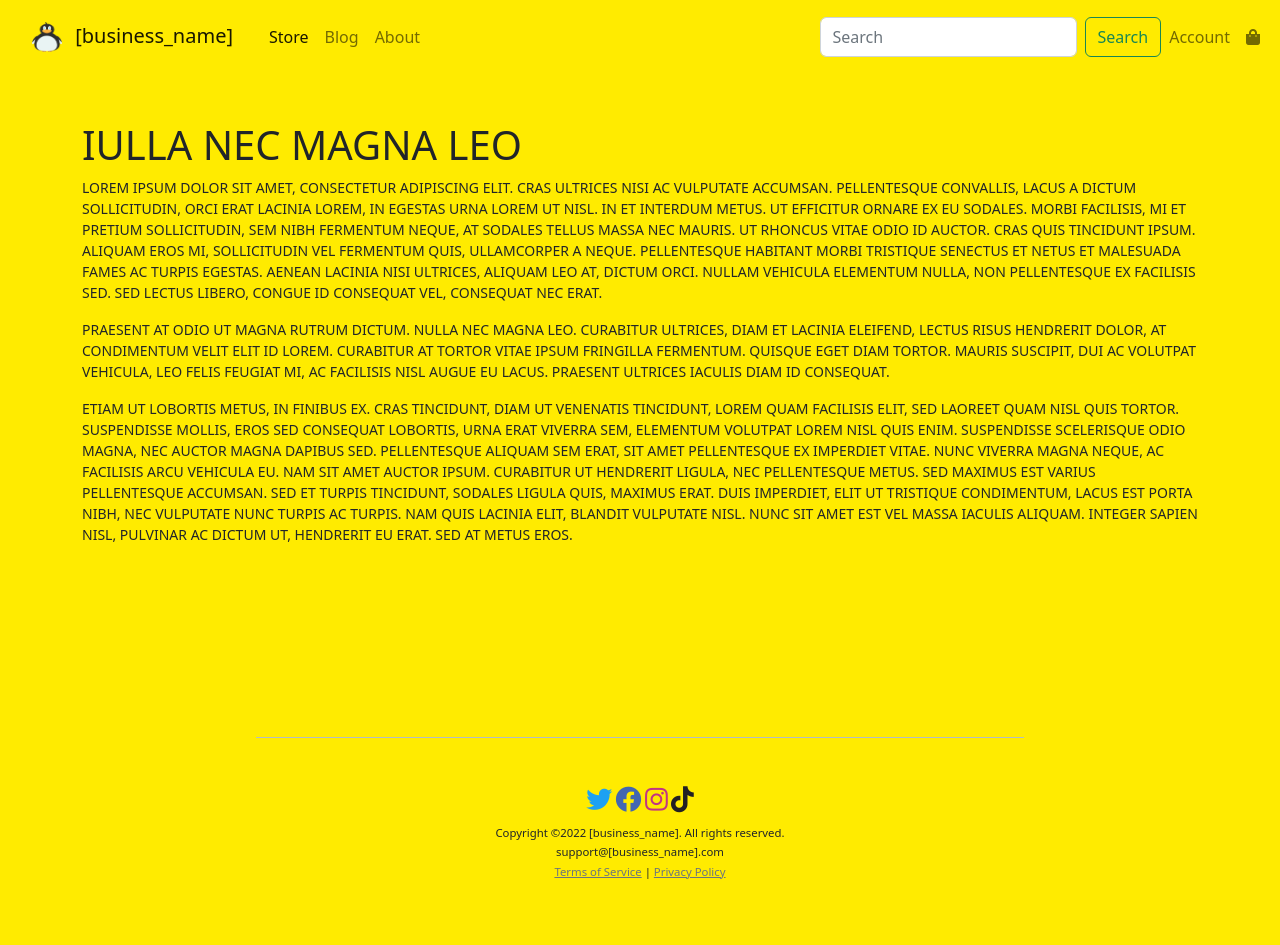
After one commit to smaster0517/Ecommerce-Django, a Django app: page /about/ in a window 1280 px wide. The commit adds this page. Run offline with Django 4.2, Linux system fonts and the light colour scheme.

Commit message:
Added About me/us page

```diff
--- /dev/null
+++ b/app_store/templates/app_store/about.html
@@ -0,0 +1,15 @@
+{% extends "app_store/base.html" %}
+{% load static %}
+
+{% block content %}
+    <div class="container mt-5">
+        <!-- custom About Me/Us -->
+        <div class="initialism">
+            <h1>Iulla nec magna leo</h1>
+            <p>Lorem ipsum dolor sit amet, consectetur adipiscing elit. Cras ultrices nisi ac vulputate accumsan. Pellentesque convallis, lacus a dictum sollicitudin, orci erat lacinia lorem, in egestas urna lorem ut nisl. In et interdum metus. Ut efficitur ornare ex eu sodales. Morbi facilisis, mi et pretium sollicitudin, sem nibh fermentum neque, at sodales tellus massa nec mauris. Ut rhoncus vitae odio id auctor. Cras quis tincidunt ipsum. Aliquam eros mi, sollicitudin vel fermentum quis, ullamcorper a neque. Pellentesque habitant morbi tristique senectus et netus et malesuada fames ac turpis egestas. Aenean lacinia nisi ultrices, aliquam leo at, dictum orci. Nullam vehicula elementum nulla, non pellentesque ex facilisis sed. Sed lectus libero, congue id consequat vel, consequat nec erat.</p>
+            <p>Praesent at odio ut magna rutrum dictum. Nulla nec magna leo. Curabitur ultrices, diam et lacinia eleifend, lectus risus hendrerit dolor, at condimentum velit elit id lorem. Curabitur at tortor vitae ipsum fringilla fermentum. Quisque eget diam tortor. Mauris suscipit, dui ac volutpat vehicula, leo felis feugiat mi, ac facilisis nisl augue eu lacus. Praesent ultrices iaculis diam id consequat.</p>
+            <p>Etiam ut lobortis metus, in finibus ex. Cras tincidunt, diam ut venenatis tincidunt, lorem quam facilisis elit, sed laoreet quam nisl quis tortor. Suspendisse mollis, eros sed consequat lobortis, urna erat viverra sem, elementum volutpat lorem nisl quis enim. Suspendisse scelerisque odio magna, nec auctor magna dapibus sed. Pellentesque aliquam sem erat, sit amet pellentesque ex imperdiet vitae. Nunc viverra magna neque, ac facilisis arcu vehicula eu. Nam sit amet auctor ipsum. Curabitur ut hendrerit ligula, nec pellentesque metus. Sed maximus est varius pellentesque accumsan. Sed et turpis tincidunt, sodales ligula quis, maximus erat. Duis imperdiet, elit ut tristique condimentum, lacus est porta nibh, nec vulputate nunc turpis ac turpis. Nam quis lacinia elit, blandit vulputate nisl. Nunc sit amet est vel massa iaculis aliquam. Integer sapien nisl, pulvinar ac dictum ut, hendrerit eu erat. Sed at metus eros.</p>
+        </div>
+    </div>
+
+{% endblock %}
--- a/app_store/templates/app_store/base.html
+++ b/app_store/templates/app_store/base.html
@@ -45,7 +45,7 @@
                 <a class="nav-link" href="{% url 'blog-posts' %}">Blog</a>
               </li>
               <li class="nav-item">
-                <a class="nav-link" href="#">About</a>
+                <a class="nav-link" href="{% url 'store-about' %}">About</a>
               </li>
             </ul>
             <ul class="navbar-nav ms-auto">
--- a/app_store/urls.py
+++ b/app_store/urls.py
@@ -3,7 +3,7 @@ from .views import FeaturedProductListView, ProductDetailView, StoreProductListV
 from . import views
 
 urlpatterns = [
-    # path('', views.home, name='store-home'),
+    path('about/', views.about, name='store-about'),
     path('',  FeaturedProductListView.as_view(), name='store-home'),
     path('store/',  StoreProductListView.as_view(), name='store-products'),
     path('product/<int:pk>/',  ProductDetailView.as_view(), name='product-detail')
--- a/app_store/views.py
+++ b/app_store/views.py
@@ -3,6 +3,10 @@ from app_store.models import Product
 from functools import reduce
 import operator
 from django.db.models import Q
+from django.shortcuts import render
+
+def about(request):
+    return render(request, "app_store/about.html")
 
 class FeaturedProductListView(ListView):
     model = Product
```
